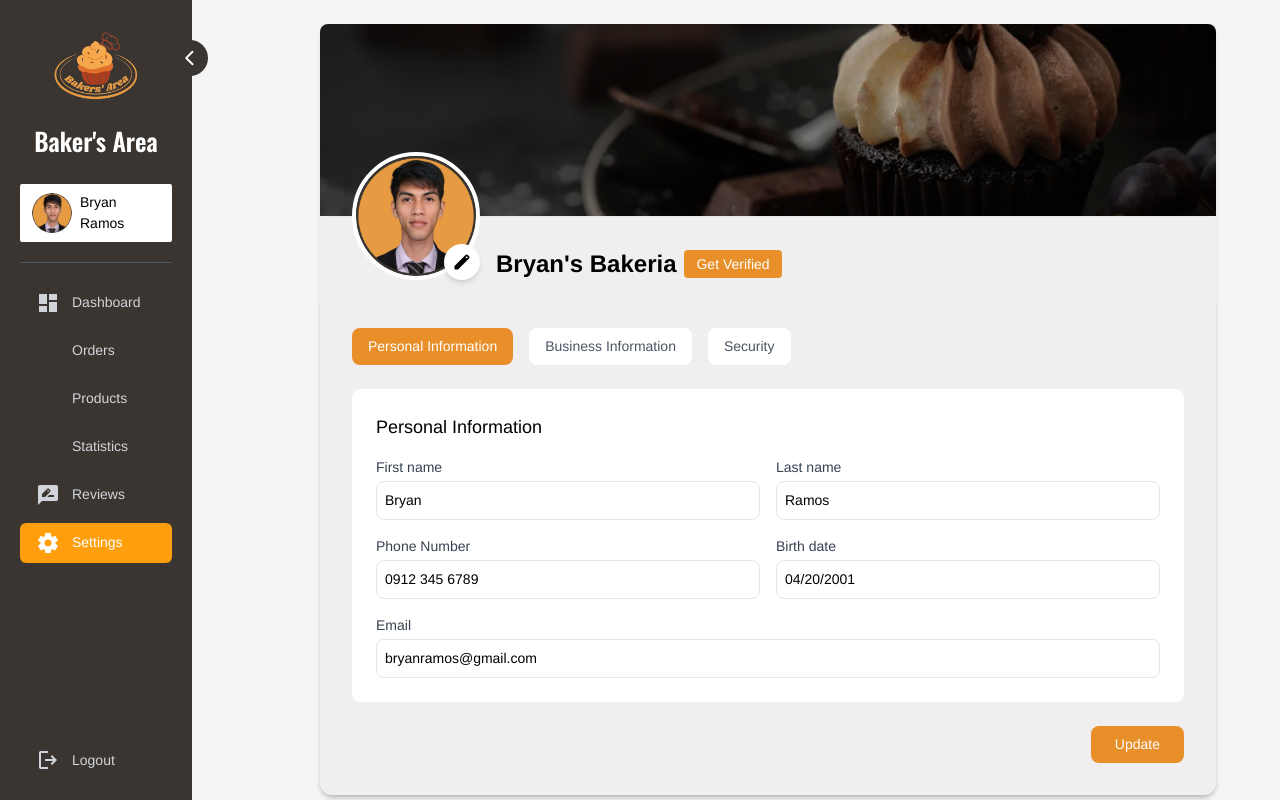
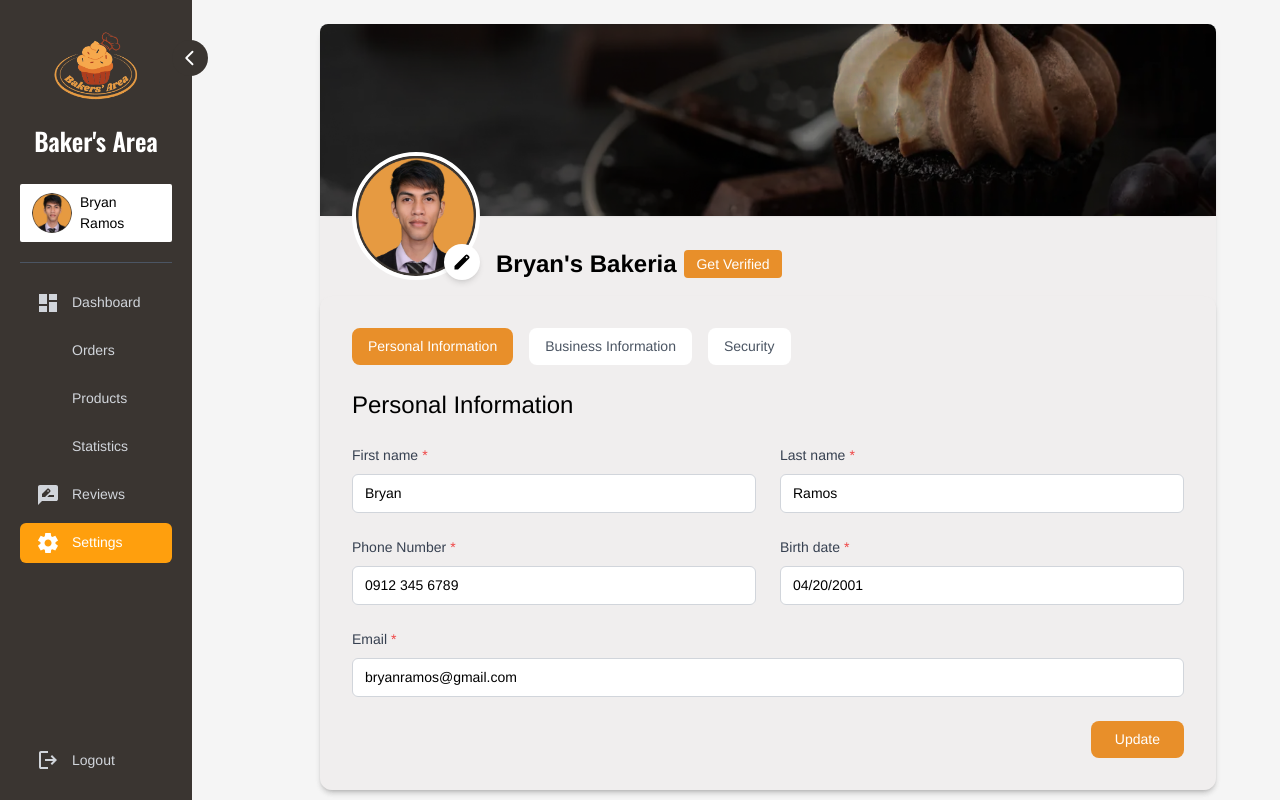
Before and after one commit to BryanIanRamos/Cake-Area, a React (Vite) app: page /dashboard/settings in a window 1280 px wide. Built offline with nearby package versions, Linux system fonts and the light colour scheme; some icons are missing.

Commit message:
Complete Setting content

```diff
--- a/src/components/baker/settings/BusinessInfoForm.jsx
+++ b/src/components/baker/settings/BusinessInfoForm.jsx
@@ -1,46 +1,52 @@
-import React from 'react';
+import React from "react";
 
 const BusinessInfoForm = ({ formData, handleInputChange }) => {
   return (
-    <div className="bg-white rounded-lg p-6">
-      <h3 className="text-lg font-medium mb-4">Business Information</h3>
-      <div className="grid grid-cols-1 gap-4">
+    <div>
+      <h2 className="text-2xl mb-6">Business Information</h2>
+
+      <div className="grid grid-cols-2 gap-6">
         <div>
-          <label className="block text-sm font-medium text-gray-700 mb-1">
+          <label className="block text-gray-700 mb-2">
             Business Name
+            <span className="text-red-500 ml-1">*</span>
           </label>
           <input
             type="text"
-            name="storeName"
-            value={formData.storeName}
+            name="businessName"
+            value={formData.businessName}
             onChange={handleInputChange}
-            className="w-full p-2 border rounded-lg"
+            className="w-full px-3 py-2 border border-gray-300 rounded-md focus:outline-none"
           />
         </div>
+
         <div>
-          <label className="block text-sm font-medium text-gray-700 mb-1">
+          <label className="block text-gray-700 mb-2">
             Business Email
+            <span className="text-red-500 ml-1">*</span>
           </label>
           <input
             type="email"
             name="businessEmail"
             value={formData.businessEmail}
             onChange={handleInputChange}
-            className="w-full p-2 border rounded-lg"
+            className="w-full px-3 py-2 border border-gray-300 rounded-md focus:outline-none"
           />
         </div>
-        <div>
-          <label className="block text-sm font-medium text-gray-700 mb-1">
-            Business Description
-          </label>
-          <textarea
-            name="description"
-            value={formData.description}
-            onChange={handleInputChange}
-            rows={4}
-            className="w-full p-2 border rounded-lg resize-none"
-          />
-        </div>
+      </div>
+
+      <div className="mt-6">
+        <label className="block text-gray-700 mb-2">
+          Business Description
+          <span className="text-red-500 ml-1">*</span>
+        </label>
+        <textarea
+          name="businessDescription"
+          value={formData.businessDescription}
+          onChange={handleInputChange}
+          rows="4"
+          className="w-full px-3 py-2 border border-gray-300 rounded-md focus:outline-none"
+        />
       </div>
     </div>
   );
--- a/src/components/baker/settings/PersonalInfoForm.jsx
+++ b/src/components/baker/settings/PersonalInfoForm.jsx
@@ -1,70 +1,80 @@
-import React from 'react';
+import React from "react";
 
 const PersonalInfoForm = ({ formData, handleInputChange }) => {
   return (
-    <div className="bg-white rounded-lg p-6">
-      <h3 className="text-lg font-medium mb-4">Personal Information</h3>
-      <div className="grid grid-cols-1 md:grid-cols-2 gap-4">
     <div>
-          <label className="block text-sm font-medium text-gray-700 mb-1">
+      <h2 className="text-2xl mb-6">Personal Information</h2>
+
+      <div className="grid grid-cols-2 gap-6">
+        <div>
+          <label className="block text-gray-700 mb-2">
             First name
+            <span className="text-red-500 ml-1">*</span>
           </label>
           <input
             type="text"
             name="firstName"
             value={formData.firstName}
             onChange={handleInputChange}
-            className="w-full p-2 border rounded-lg"
+            className="w-full px-3 py-2 border border-gray-300 rounded-md focus:outline-none"
           />
         </div>
+
         <div>
-          <label className="block text-sm font-medium text-gray-700 mb-1">
+          <label className="block text-gray-700 mb-2">
             Last name
+            <span className="text-red-500 ml-1">*</span>
           </label>
           <input
             type="text"
             name="lastName"
             value={formData.lastName}
             onChange={handleInputChange}
-            className="w-full p-2 border rounded-lg"
+            className="w-full px-3 py-2 border border-gray-300 rounded-md focus:outline-none"
           />
         </div>
+
         <div>
-          <label className="block text-sm font-medium text-gray-700 mb-1">
+          <label className="block text-gray-700 mb-2">
             Phone Number
+            <span className="text-red-500 ml-1">*</span>
           </label>
           <input
             type="tel"
             name="phone"
             value={formData.phone}
             onChange={handleInputChange}
-            className="w-full p-2 border rounded-lg"
+            className="w-full px-3 py-2 border border-gray-300 rounded-md focus:outline-none"
           />
         </div>
+
         <div>
-          <label className="block text-sm font-medium text-gray-700 mb-1">
+          <label className="block text-gray-700 mb-2">
             Birth date
+            <span className="text-red-500 ml-1">*</span>
           </label>
           <input
             type="text"
             name="birthDate"
             value={formData.birthDate}
             onChange={handleInputChange}
-            className="w-full p-2 border rounded-lg"
+            className="w-full px-3 py-2 border border-gray-300 rounded-md focus:outline-none"
           />
         </div>
-        <div className="col-span-2">
-          <label className="block text-sm font-medium text-gray-700 mb-1">
+      </div>
+
+      <div className="mt-6">
+        <label className="block text-gray-700 mb-2">
           Email
+          <span className="text-red-500 ml-1">*</span>
         </label>
         <input
           type="email"
           name="email"
           value={formData.email}
           onChange={handleInputChange}
-            className="w-full p-2 border rounded-lg"
+          className="w-full px-3 py-2 border border-gray-300 rounded-md focus:outline-none"
         />
-        </div>
       </div>
     </div>
   );
--- a/src/components/baker/settings/SecurityForm.jsx
+++ b/src/components/baker/settings/SecurityForm.jsx
@@ -1,46 +1,66 @@
-import React from 'react';
+import React from "react";
 
 const SecurityForm = ({ formData, handleInputChange }) => {
   return (
-    <div className="bg-white rounded-lg p-6">
-      <h3 className="text-lg font-medium mb-4">Security Settings</h3>
-      <div className="grid grid-cols-1 gap-4">
+    <div>
+      <h2 className="text-2xl mb-6">Security</h2>
+
+      <div className="grid grid-cols-2 gap-6">
         <div>
-          <label className="block text-sm font-medium text-gray-700 mb-1">
+          <label className="block text-gray-700 mb-2">
             Current Password
+            <span className="text-red-500 ml-1">*</span>
           </label>
           <input
             type="password"
-            name="password"
-            value={formData.password}
+            name="currentPassword"
+            value={formData.currentPassword}
             onChange={handleInputChange}
-            className="w-full p-2 border rounded-lg"
+            className="w-full px-3 py-2 border border-gray-300 rounded-md focus:outline-none"
           />
         </div>
+
+        <div className="opacity-0">
+          {/* Empty div to maintain grid alignment */}
+        </div>
+
         <div>
-          <label className="block text-sm font-medium text-gray-700 mb-1">
+          <label className="block text-gray-700 mb-2">
             New Password
+            <span className="text-red-500 ml-1">*</span>
           </label>
           <input
             type="password"
             name="newPassword"
             value={formData.newPassword}
             onChange={handleInputChange}
-            className="w-full p-2 border rounded-lg"
+            className="w-full px-3 py-2 border border-gray-300 rounded-md focus:outline-none"
           />
         </div>
+
         <div>
-          <label className="block text-sm font-medium text-gray-700 mb-1">
+          <label className="block text-gray-700 mb-2">
             Confirm New Password
+            <span className="text-red-500 ml-1">*</span>
           </label>
           <input
             type="password"
             name="confirmPassword"
             value={formData.confirmPassword}
             onChange={handleInputChange}
-            className="w-full p-2 border rounded-lg"
+            className="w-full px-3 py-2 border border-gray-300 rounded-md focus:outline-none"
           />
         </div>
+      </div>
+
+      <div className="mt-4 text-sm text-gray-600">
+        <p>Password requirements:</p>
+        <ul className="list-disc ml-5 mt-2">
+          <li>At least 8 characters long</li>
+          <li>Must contain at least one uppercase letter</li>
+          <li>Must contain at least one number</li>
+          <li>Must contain at least one special character</li>
+        </ul>
       </div>
     </div>
   );
--- a/src/pages/baker/Settings.jsx
+++ b/src/pages/baker/Settings.jsx
@@ -4,6 +4,8 @@ import profileImage from "../../assets/Dummy_Profile.png";
 import ProfileHeader from "../../components/baker/settings/ProfileHeader";
 import SettingsTabs from "../../components/baker/settings/SettingsTabs";
 import PersonalInfoForm from "../../components/baker/settings/PersonalInfoForm";
+import BusinessInfoForm from "../../components/baker/settings/BusinessInfoForm";
+import SecurityForm from "../../components/baker/settings/SecurityForm";
 
 const Settings = () => {
   const [isSidebarExpanded, setIsSidebarExpanded] = useState(true);
@@ -18,6 +20,12 @@ const Settings = () => {
     newPassword: "",
     storeName: "Bryan's Bakeria",
     verified: true,
+    businessName: "Bryan's Bakeria",
+    businessEmail: "business@bryansbakeria.com",
+    businessDescription:
+      "A premium bakery offering delicious pastries and custom cakes for all occasions.",
+    currentPassword: "",
+    confirmPassword: "",
   });
 
   const handleInputChange = (e) => {
@@ -61,7 +69,19 @@ const Settings = () => {
                 />
               )}
 
-              {/* Add BusinessInfoForm and SecurityForm components later */}
+              {activeTab === "business" && (
+                <BusinessInfoForm
+                  formData={formData}
+                  handleInputChange={handleInputChange}
+                />
+              )}
+
+              {activeTab === "security" && (
+                <SecurityForm
+                  formData={formData}
+                  handleInputChange={handleInputChange}
+                />
+              )}
 
               <div className="mt-6 flex justify-end">
                 <button
```
Lines whose indentation alone changed are shown as unchanged.
